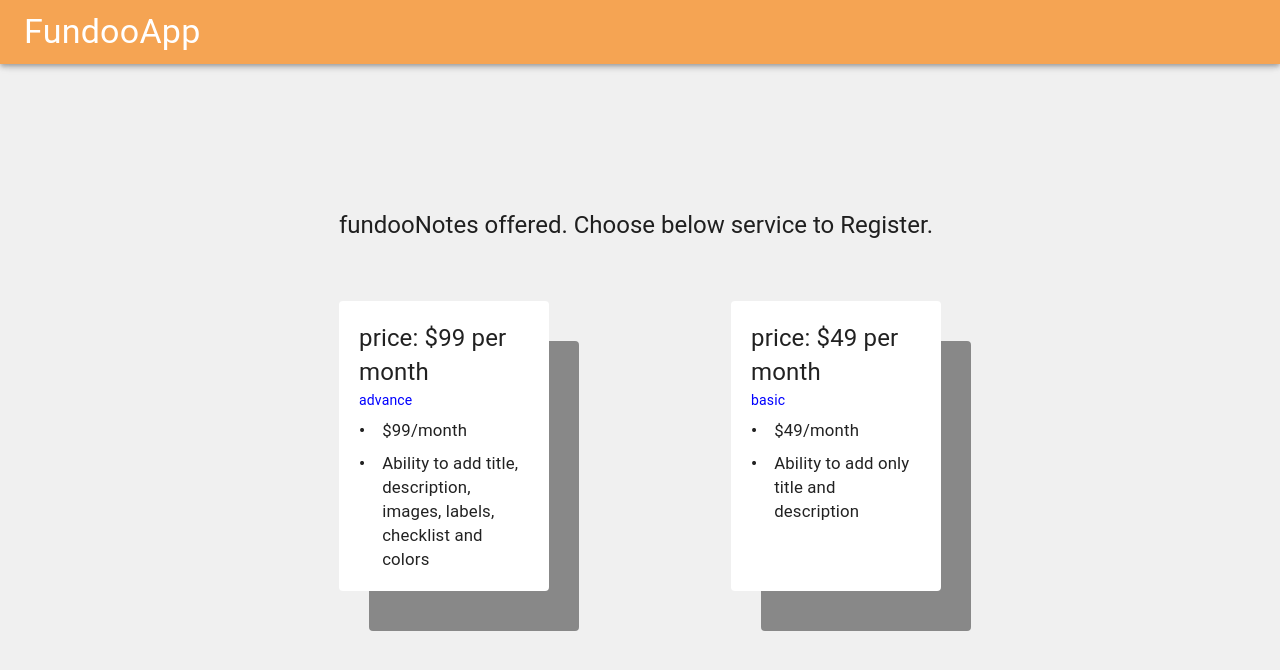
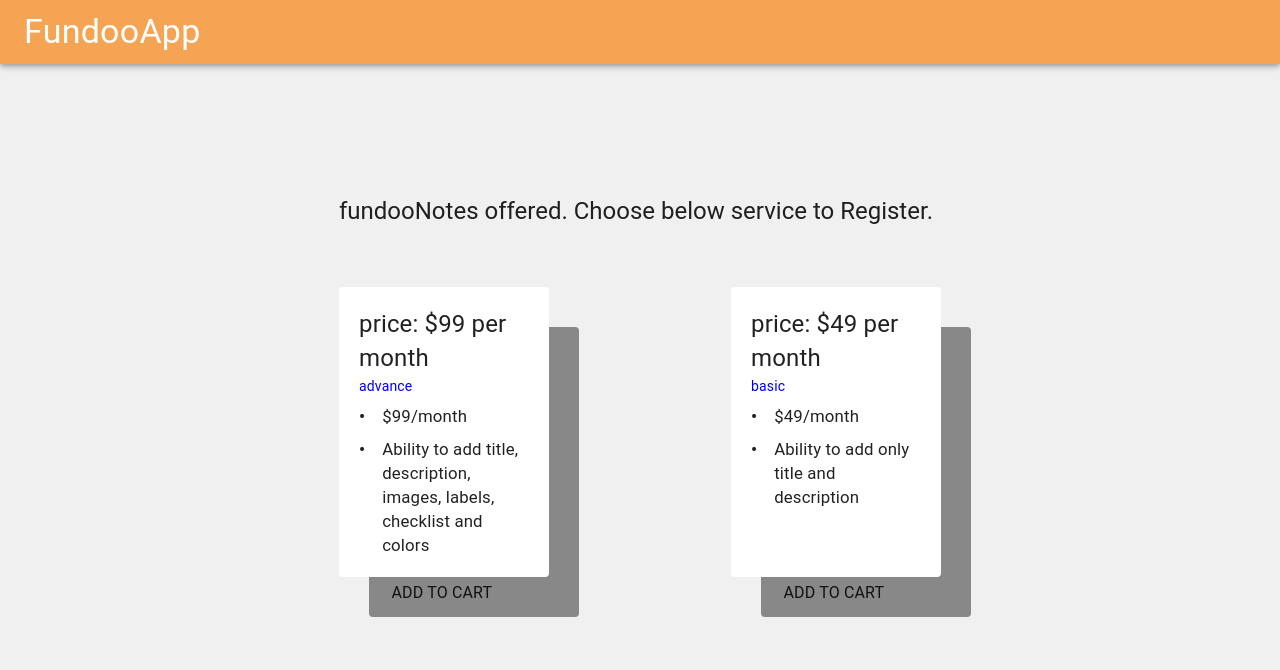
Before and after one commit to saurabhgavali23/FundooApp-ReactJs, a React (Create React App) app: page /home in a window 1280 px wide. Shown: the top 670 px of the page. Built offline with nearby package versions, Linux system fonts and the light colour scheme; no server answers.

Commit message:
[Saurabh] Add: Add to cart text

```diff
--- a/src/pages/user_authorization/UserAuthentication.css
+++ b/src/pages/user_authorization/UserAuthentication.css
@@ -45,3 +45,7 @@
     display: flex !important;
     align-items: center !important;
 }
+.cartText{
+    margin-top: 2% !important;
+    margin-left: 25% !important;
+}
--- a/src/pages/user_authorization/UserAuthorization.jsx
+++ b/src/pages/user_authorization/UserAuthorization.jsx
@@ -1,4 +1,12 @@
-import { AppBar, Card, CardContent, Container, Grid, Toolbar, Typography } from "@material-ui/core";
+import {
+  AppBar,
+  Card,
+  CardContent,
+  Container,
+  Grid,
+  Toolbar,
+  Typography,
+} from "@material-ui/core";
 import React from "react";
 import "../user_authorization/UserAuthentication.css";
 
@@ -15,7 +23,9 @@ const UserAuthorization = () => {
       <Container className="mainContainer">
         <Grid container className="gridContainer" alignItems="center">
           <Grid item xs={12}>
-            <Typography variant="h5" className="offerText">fundooNotes offered. Choose below service to Register.</Typography>
+            <Typography variant="h5" className="offerText">
+              fundooNotes offered. Choose below service to Register.
+            </Typography>
             <Grid
               container
               justify="center"
@@ -40,6 +50,7 @@ const UserAuthorization = () => {
                     </div>
                   </div>
                 </Card>
+                <Typography className="cartText">ADD TO CART</Typography>
               </Grid>
               <Grid item>
                 <Card className="paper">
@@ -58,6 +69,7 @@ const UserAuthorization = () => {
                     </div>
                   </div>
                 </Card>
+                <Typography className="cartText">ADD TO CART</Typography>
               </Grid>
             </Grid>
           </Grid>
```
